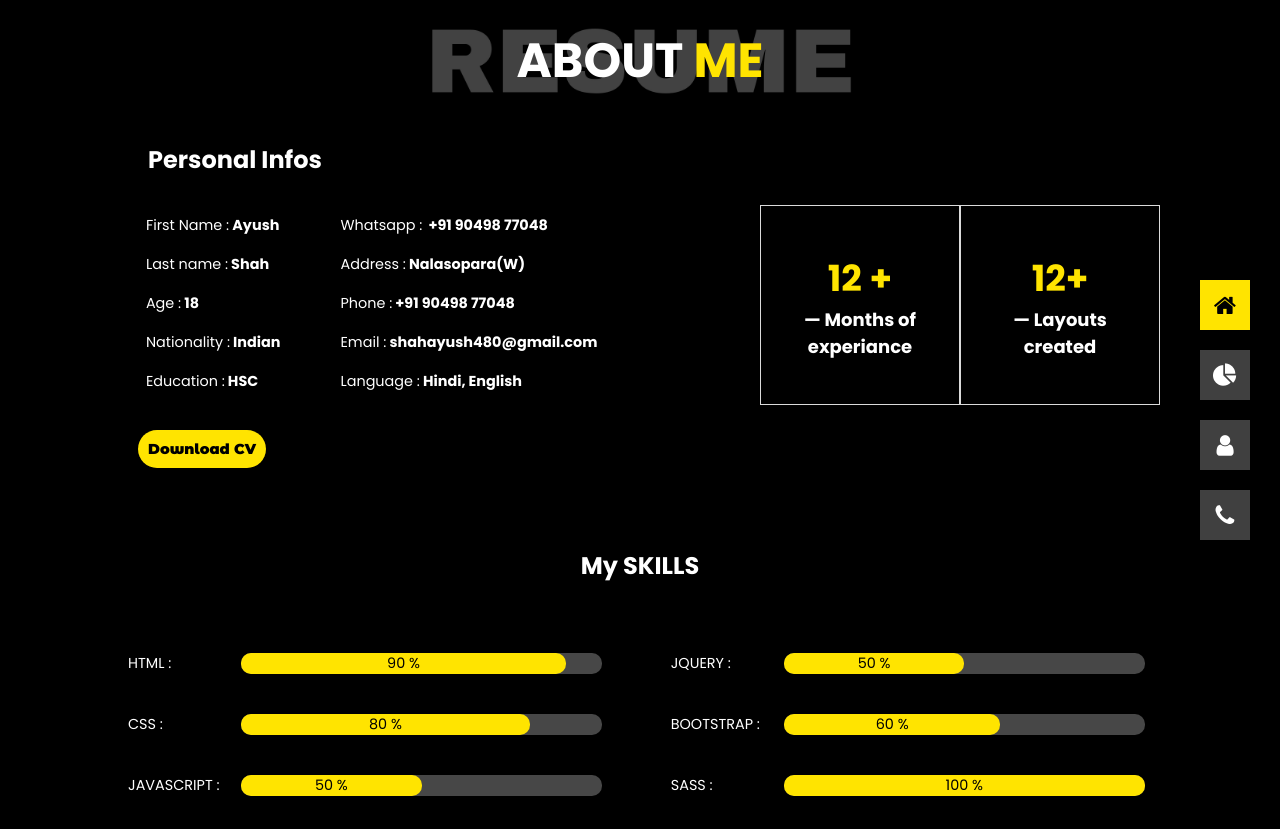
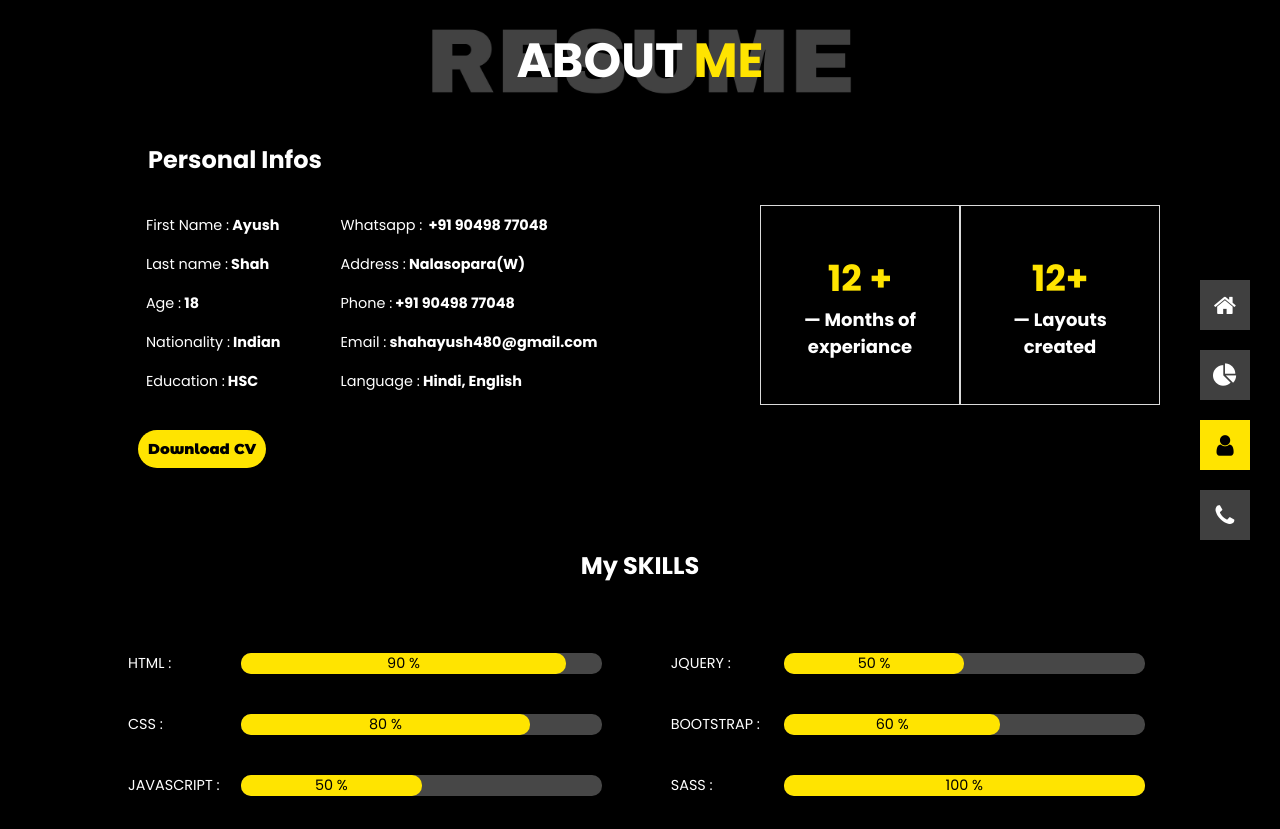
Before and after one commit to shahayush480/portfolio, a plain HTML site: page about.html in a window 1280 px wide. Shown: the top 829 px of the page. Drawn offline with nearby package versions, Linux system fonts and the light colour scheme; a script that the page names is missing.

Commit message:
Small changes

```diff
--- a/about.html
+++ b/about.html
@@ -27,16 +27,16 @@
         <ul class="nav">
           <a id="home" href="index.html">
             <span class="nav-text">Home</span>
-            <li class="active flexbox center"> <span class="fa fa-home"> </span></li>
+            <li class=" flexbox center"> <span class="fa fa-home"> </span></li>
           </a>
           <a id="portfolio" href="work.html">
             <span class="nav-text">Portfolio</span>
-            <li  class="flexbox center"><span class="fa fa-pie-chart"> </span></li>
+            <li  class=" flexbox center"><span class="fa fa-pie-chart"> </span></li>
 
           </a>
           <a id="about" href="about.html">
             <span class="nav-text">About</span>
-            <li  class="flexbox center"><span class="fa fa-user"> </span></li>
+            <li  class="active flexbox center"><span class="fa fa-user"> </span></li>
 
           </a>
           <a  id="phone" href="contact.html">
```
